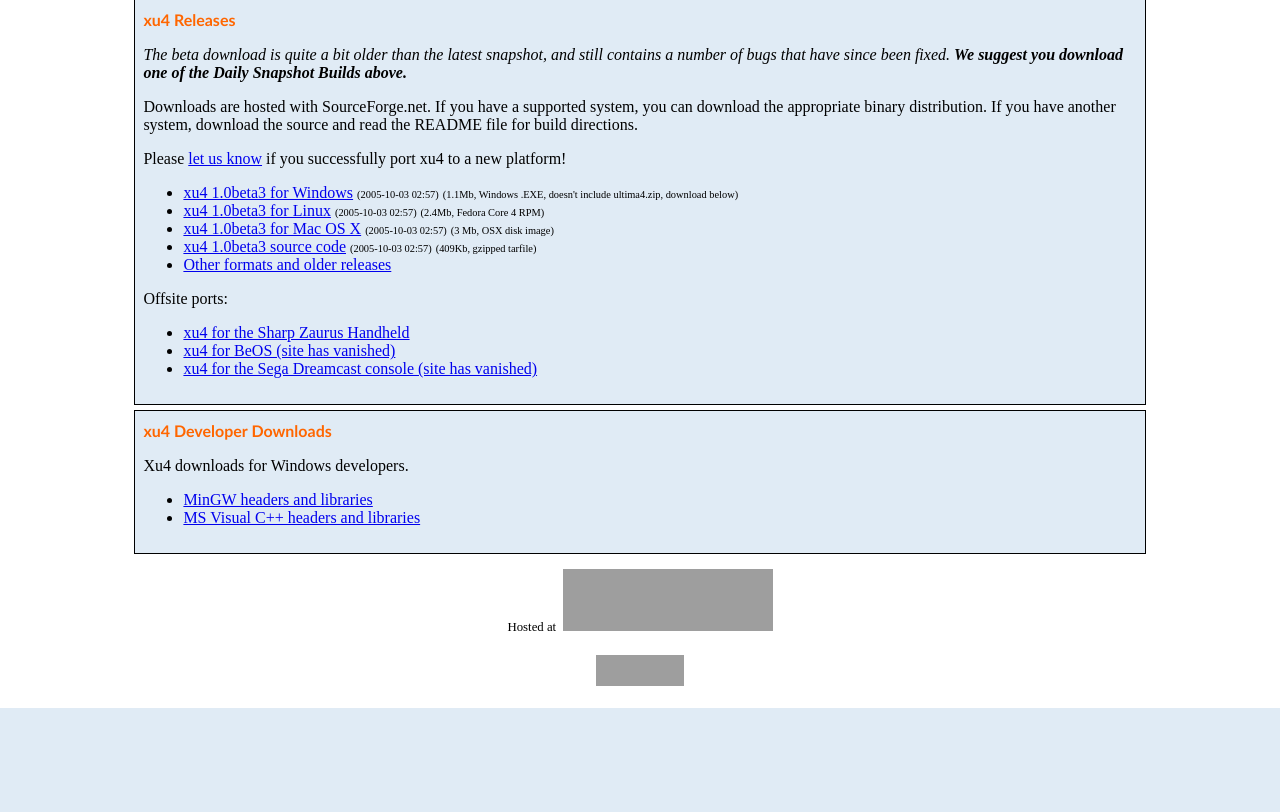
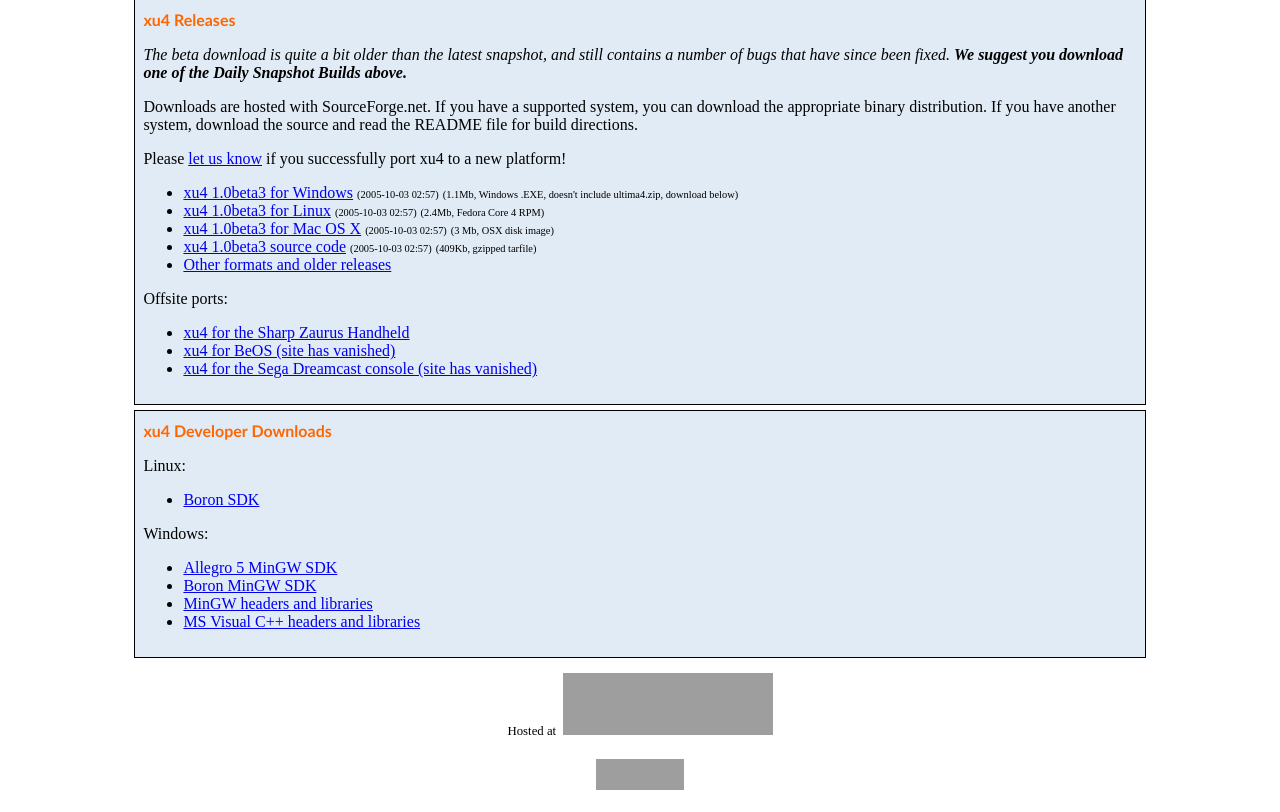
Before and after one commit to xu4-engine/web, a PHP site: page /download.php in a window 1280 px wide. Shown: the part 474-1286 px from the top of the page. Before the commit the page ends 1182 px from the top, so only its background shows below. Run offline with PHP 8.4, Linux system fonts and the light colour scheme; grey boxes are pictures that could not be loaded.

Commit message:
download.php: Add developer links to Allegro & Boron SDKs.

```diff
--- a/download.php
+++ b/download.php
@@ -61,8 +61,14 @@
 </div>
 <div class="section">
   <span class="heading">xu4 Developer Downloads</span><br />
-  <p>Xu4 downloads for Windows developers.</p>
+  <p>Linux:</p>
   <ul>
+    <li><a href="download/boron-x86_64-static-2.0.6.tar.bz2">Boron SDK</a></li>
+  </ul>
+  <p>Windows:</p>
+  <ul>
+    <li><a href="https://github.com/liballeg/allegro5/releases/download/5.2.7.0/allegro-x86_64-w64-mingw32-gcc-10.2.0-posix-seh-static-5.2.7.0.zip">Allegro 5 MinGW SDK</a></li>
+    <li><a href="download/boron-x86_64-w64-mingw32-static-2.0.6.zip">Boron MinGW SDK</a></li>
     <li><a href="download/xu4_dev_win32.zip">MinGW headers and libraries</a></li>
     <li><a href="download/xu4_dev_win32_VC6.zip">MS Visual C++ headers and libraries</a></li>
   </ul>
```
